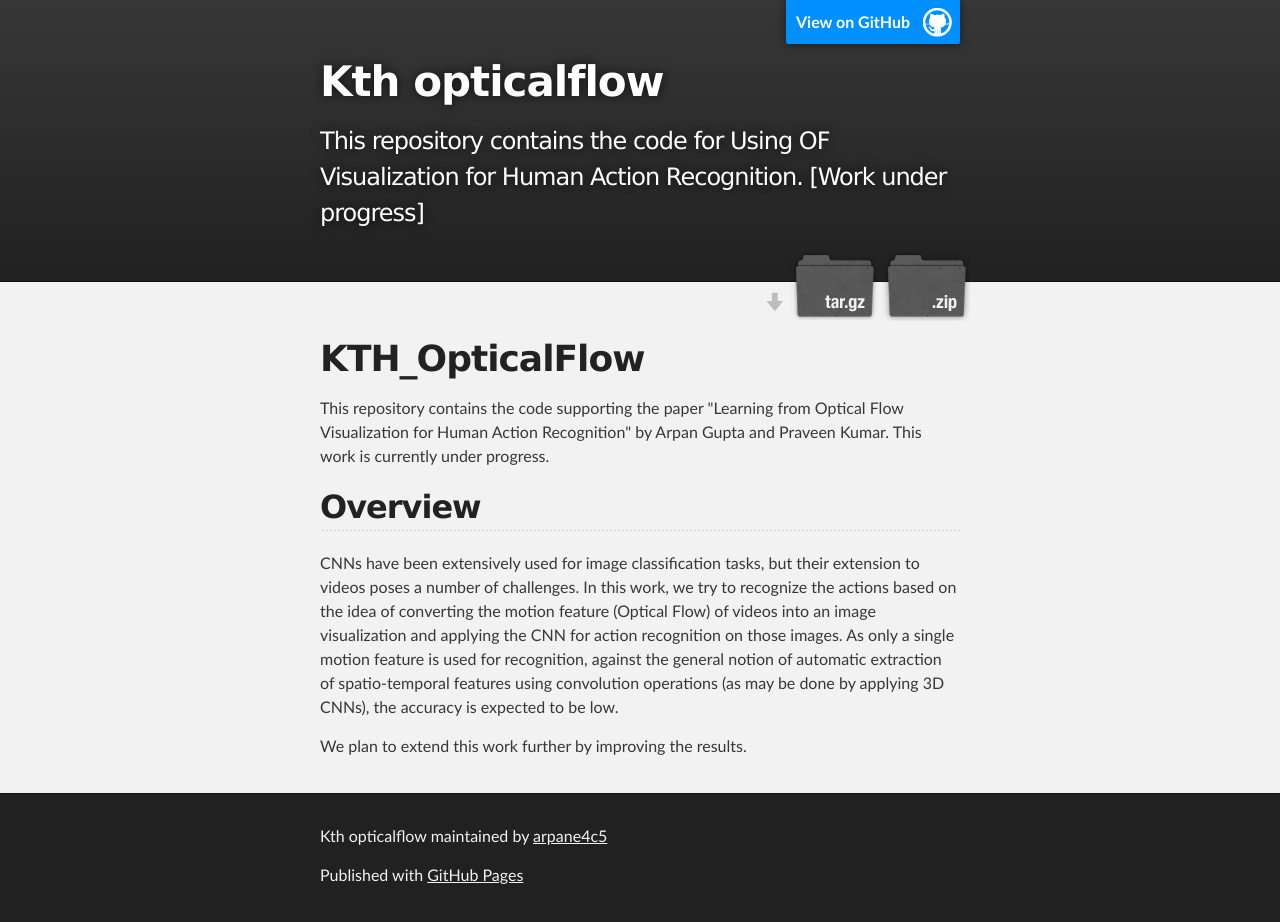
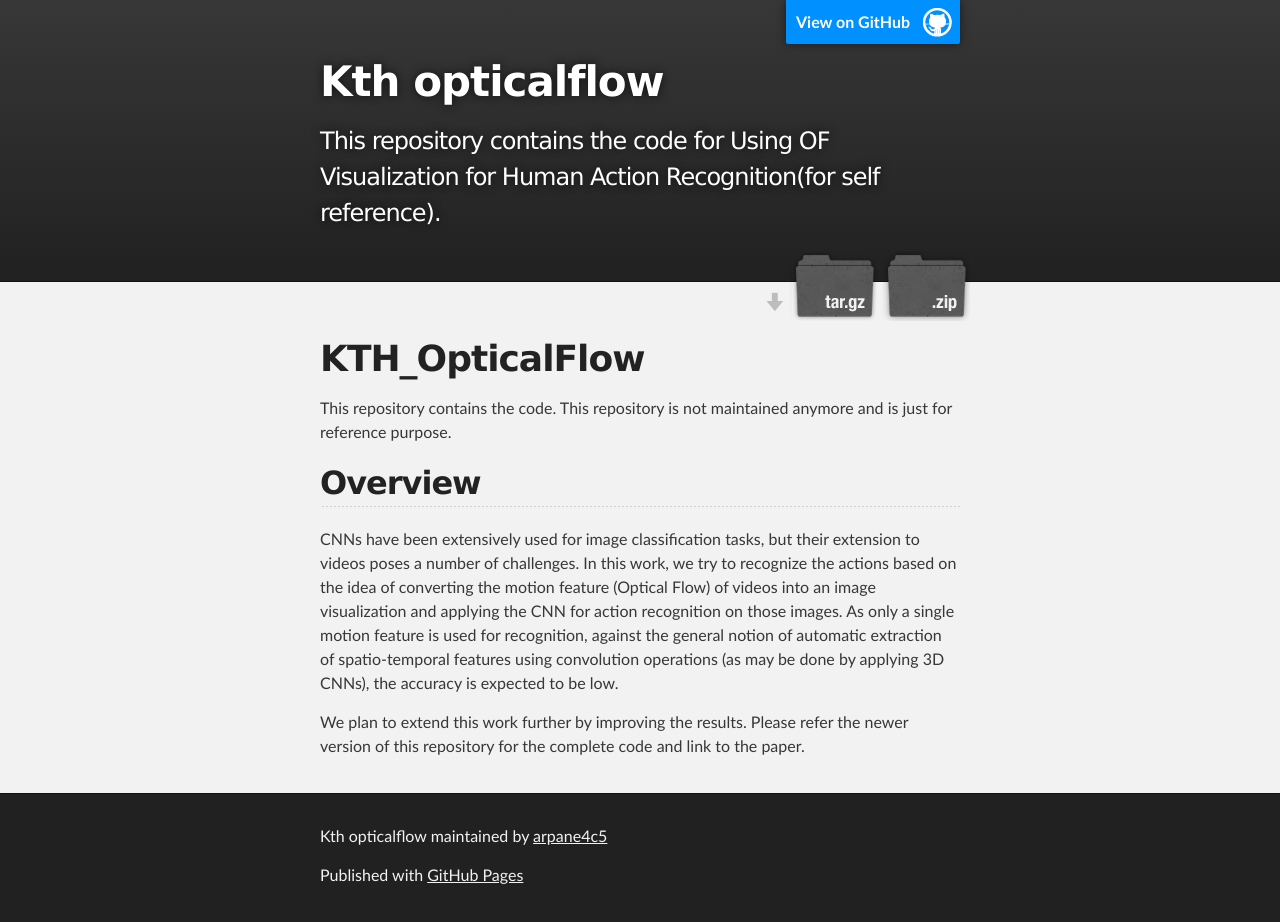
Before and after one commit to arpane4c5/KTH_OpticalFlow_old, a plain HTML site: page index.html in a window 1280 px wide. Drawn offline with Linux system fonts and the light colour scheme.

Commit message:
Update index.html

```diff
--- a/index.html
+++ b/index.html
@@ -8,7 +8,7 @@
 
     <link rel="stylesheet" type="text/css" media="screen" href="stylesheets/stylesheet.css">
 
-    <title>Kth opticalflow</title>
+    <title>Kth opticalflow (Old Repo)</title>
   </head>
 
   <body>
@@ -19,7 +19,7 @@
           <a id="forkme_banner" href="https://github.com/arpane4c5/KTH_OpticalFlow">View on GitHub</a>
 
           <h1 id="project_title">Kth opticalflow</h1>
-          <h2 id="project_tagline">This repository contains the code for Using OF Visualization for Human Action Recognition. [Work under progress]</h2>
+          <h2 id="project_tagline">This repository contains the code for Using OF Visualization for Human Action Recognition(for self reference).</h2>
 
             <section id="downloads">
               <a class="zip_download_link" href="https://github.com/arpane4c5/KTH_OpticalFlow/zipball/master">Download this project as a .zip file</a>
@@ -34,14 +34,14 @@
         <h1>
 <a id="kth_opticalflow" class="anchor" href="#kth_opticalflow" aria-hidden="true"><span aria-hidden="true" class="octicon octicon-link"></span></a>KTH_OpticalFlow</h1>
 
-<p>This repository contains the code supporting the paper "Learning from Optical Flow Visualization for Human Action Recognition" by Arpan Gupta and Praveen Kumar. This work is currently under progress. </p>
+<p>This repository contains the code. This repository is not maintained anymore and is just for reference purpose. </p>
 
 <h2>
 <a id="overview" class="anchor" href="#overview" aria-hidden="true"><span aria-hidden="true" class="octicon octicon-link"></span></a>Overview</h2>
 
 <p>CNNs have been extensively used for image classification tasks, but their extension to videos poses a number of challenges. In this work, we try to recognize the actions based on the idea of converting the motion feature (Optical Flow) of videos into an image visualization and applying the CNN for action recognition on those images. As only a single motion feature is used for recognition, against the general notion of automatic extraction of spatio-temporal features using convolution operations (as may be done by applying 3D CNNs), the accuracy is expected to be low. </p>
 
-<p>We plan to extend this work further by improving the results.</p>
+<p>We plan to extend this work further by improving the results. Please refer the newer version of this repository for the complete code and link to the paper.</p>
       </section>
     </div>
 
```
